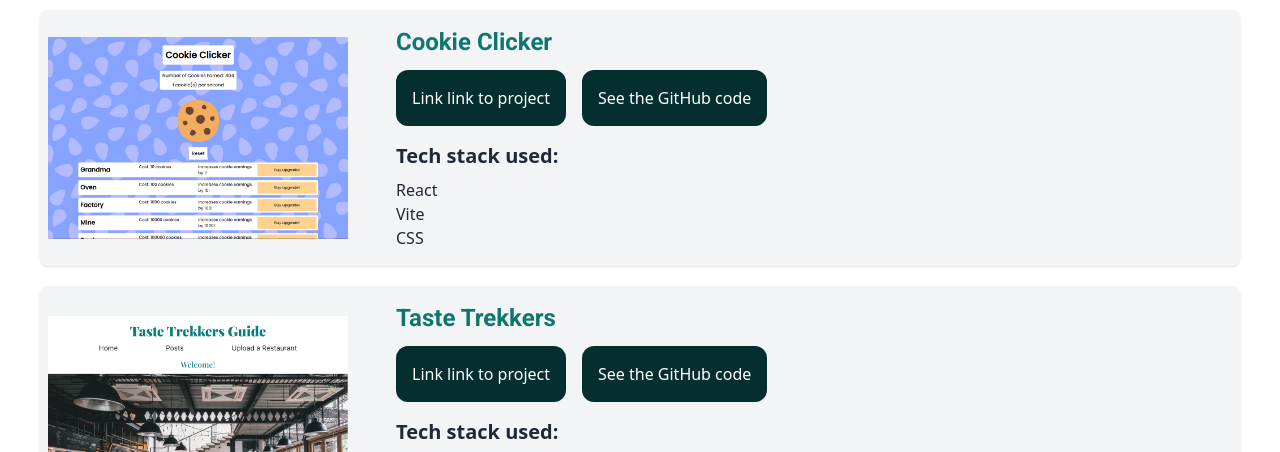
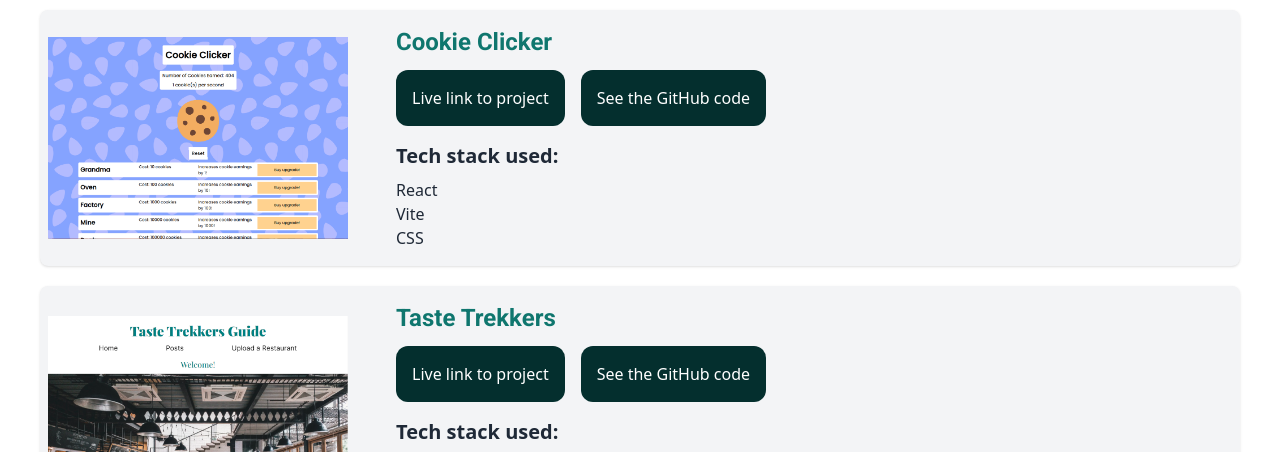
Before and after one commit to lorenrivers/portfolio-website, a React (Vite) app: page /portfolio in a window 1280 px wide. Shown: the part 158-610 px from the top of the page. Built offline with nearby package versions, Linux system fonts and the light colour scheme; a web font is replaced by a local one.

Commit message:
readme file updated

```diff
--- a/src/Components/ProjectCard.jsx
+++ b/src/Components/ProjectCard.jsx
@@ -23,7 +23,7 @@ export default function ProjectCard({
 
         <a href={url}>
           <button className="bg-teal-950 text-white p-4 m-2 w-fit self-center rounded-xl hover:bg-teal-950/75">
-            Link link to project
+            Live link to project
           </button>
         </a>
 
```
Also changed, not shown: 1 other file (tests, documents, lock files or other folders).
